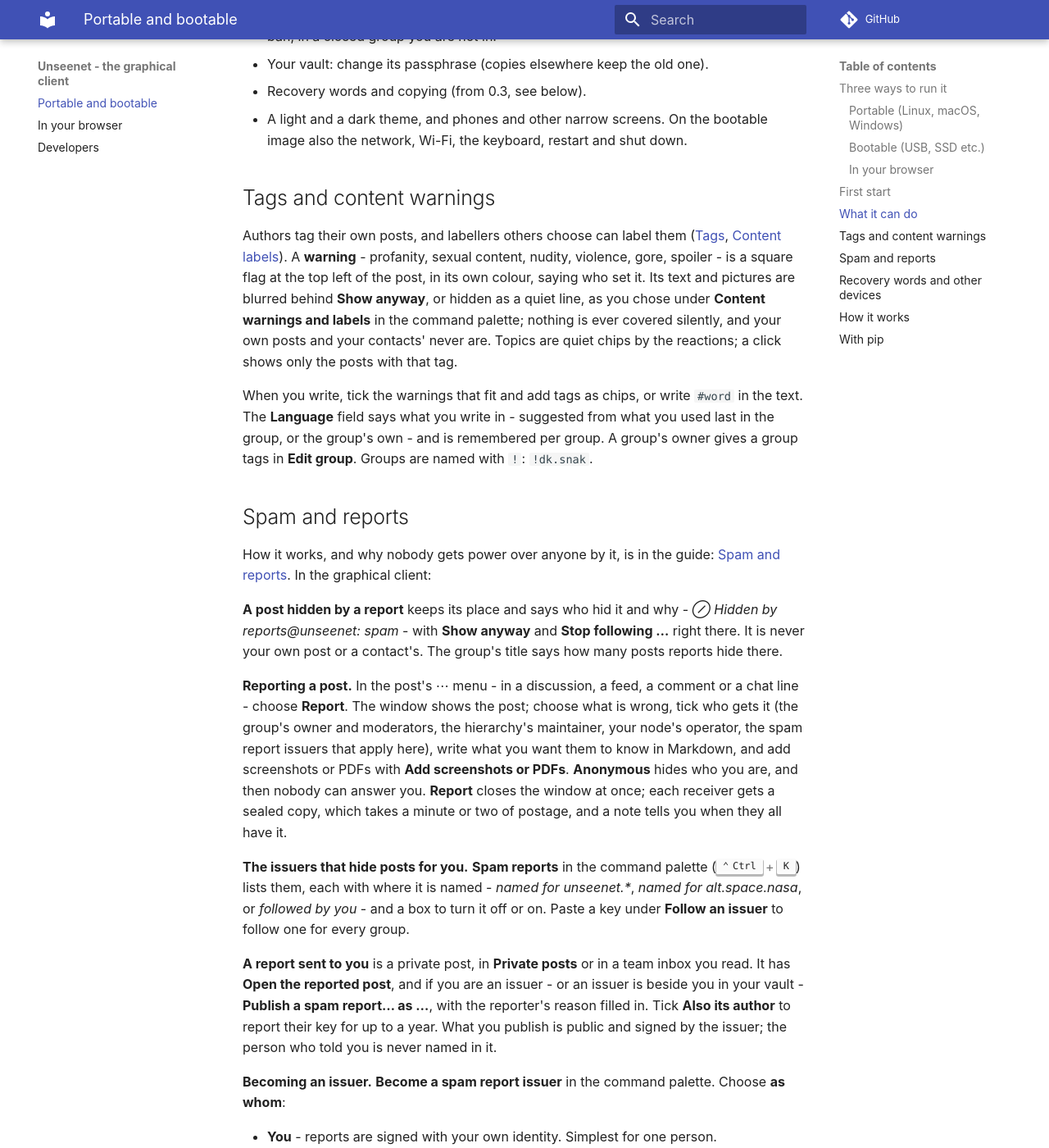
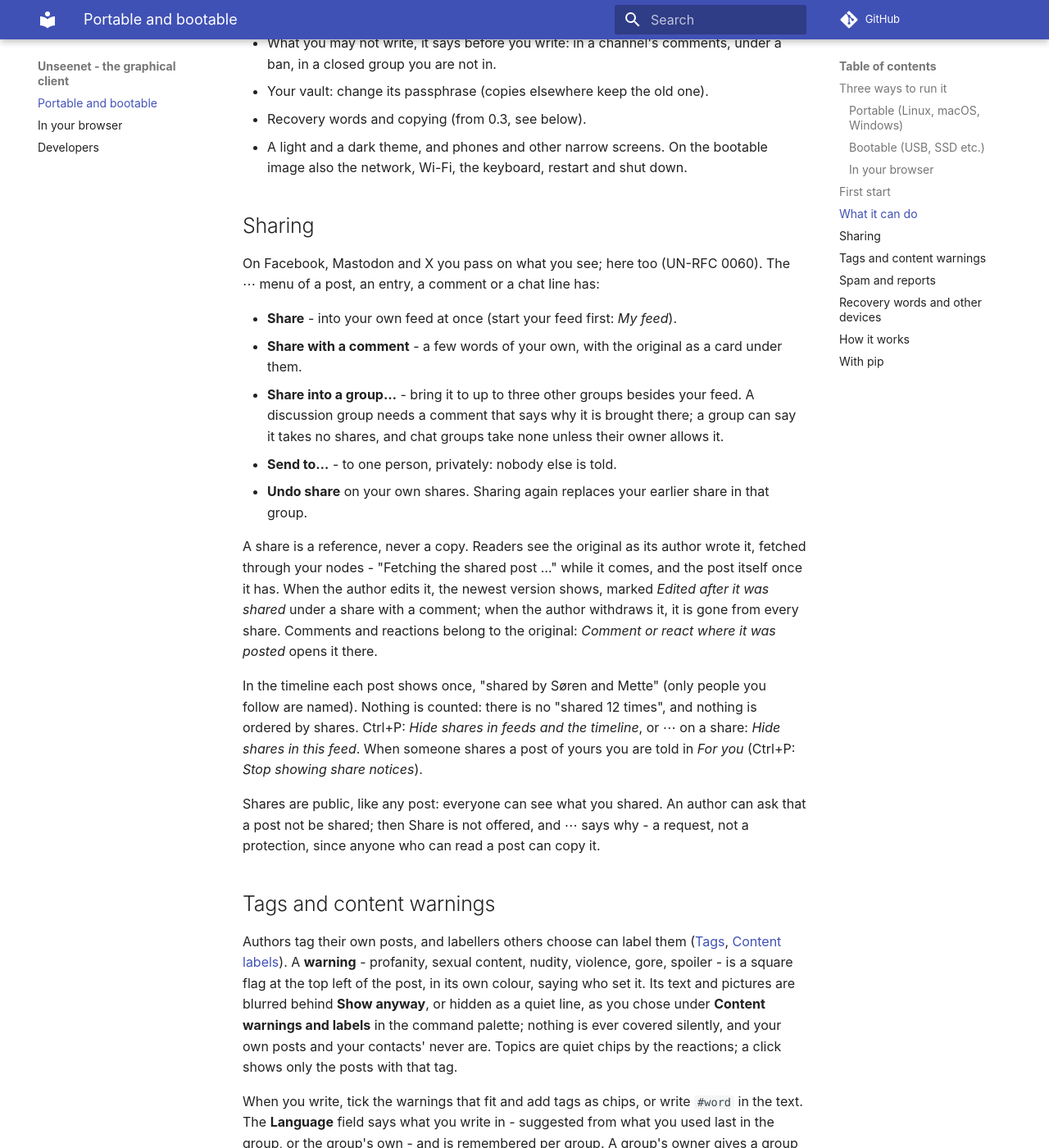
Before and after one commit to unseenet/unseenet-gui, an MkDocs documentation site: the page built from docs/graphical.md, in a window 1280 px wide and 1400 px high, scrolled down 3870 px. Shown: the whole window at 82% size. Built offline with MkDocs 1.6.1 and Material for MkDocs 9.7.7, drawn with Linux system fonts in a browser that asks for light colours; comment, search, counter and statistics services are not loaded; some of the changed text lies outside the part shown.

Commit message:
Sharing: Share, with a comment, into a group, send to; the original as fetched (UN-RFC 0060, #285) (#286)

```diff
--- a/docs/graphical.md
+++ b/docs/graphical.md
@@ -108,7 +108,9 @@
   line without it. Ctrl+P: *Link previews* to turn them off (off from the
   start on the bootable image).
 - Pins, reactions and tables in Markdown; a ⋯ menu on every post
-  and chat line to edit, withdraw, pin or copy its `unseenet:` address.
+  and chat line to share, edit, withdraw, pin or copy its `unseenet:` address.
+- Sharing: into your feed, with a comment, into a group, or to one person
+  (see below).
 - Private chats and posts with anyone, by key; contacts as an address book;
   private profiles shared with one person or a closed group.
 - People: names (`@you`), profiles (an author's name opens theirs; *Your
@@ -125,6 +127,40 @@
 - Recovery words and copying (from 0.3, see below).
 - A light and a dark theme, and phones and other narrow screens. On the
   bootable image also the network, Wi-Fi, the keyboard, restart and shut down.
+
+## Sharing
+
+On Facebook, Mastodon and X you pass on what you see; here too (UN-RFC 0060).
+The ⋯ menu of a post, an entry, a comment or a chat line has:
+
+- **Share** - into your own feed at once (start your feed first: *My feed*).
+- **Share with a comment** - a few words of your own, with the original as a
+  card under them.
+- **Share into a group…** - bring it to up to three other groups besides your
+  feed. A discussion group needs a comment that says why it is brought there;
+  a group can say it takes no shares, and chat groups take none unless their
+  owner allows it.
+- **Send to…** - to one person, privately: nobody else is told.
+- **Undo share** on your own shares. Sharing again replaces your earlier
+  share in that group.
+
+A share is a reference, never a copy. Readers see the original as its author
+wrote it, fetched through your nodes - "Fetching the shared post …" while it
+comes, and the post itself once it has. When the author edits it, the newest
+version shows, marked *Edited after it was shared* under a share with a
+comment; when the author withdraws it, it is gone from every share. Comments
+and reactions belong to the original: *Comment or react where it was posted*
+opens it there.
+
+In the timeline each post shows once, "shared by Søren and Mette" (only people
+you follow are named). Nothing is counted: there is no "shared 12 times", and
+nothing is ordered by shares. Ctrl+P: *Hide shares in feeds and the timeline*,
+or ⋯ on a share: *Hide shares in this feed*. When someone shares a post of
+yours you are told in *For you* (Ctrl+P: *Stop showing share notices*).
+
+Shares are public, like any post: everyone can see what you shared. An author
+can ask that a post not be shared; then Share is not offered, and ⋯ says why -
+a request, not a protection, since anyone who can read a post can copy it.
 
 ## Tags and content warnings
 
--- a/src/unseenet_gui/static/core.js
+++ b/src/unseenet_gui/static/core.js
@@ -136,6 +136,10 @@
     edit_tags: r.edit_tags || null,                   // what an edit starts with (unseenet#733)
     depth: r.depth, attachments: m.attachments || [], identicon: r.identicon || null,
     card: m.card || null,                             // its link card (UN-RFC 0059)
+    // sharing (UN-RFC 0060): what it shares {of, group, plain}, whether it may be shared
+    // (the core's permission, with why not), and who shared it in the timeline
+    share: m.share || null, sharing: m.sharing || null, shared_by: m.shared_by || [],
+    sharePerm: r.share || null,
     pinned: !!r.pinned, address: r.address || "",
     // reactions (UN-RFC 0048): the counts, may you react, and its own group's set
     reactions: r.reactions || [], react: r.react || null, react_offered: r.react_offered || null,
@@ -195,6 +199,8 @@
     moderation: d.moderation, name_requests: d.name_requests, inbox: d.inbox,
     show_blocked: !!st.show_blocked, hide_bots: !!st.hide_bots, pictures: st.pictures !== false,
     link_cards: st.link_cards !== false,   // previews of links (UN-RFC 0059, core 0.6)
+    share_notices: st.share_notices !== false,             // told when shared (UN-RFC 0060)
+    hide_shares: st.hide_shares || { all: false, groups: [] },   // plain shares hidden (0060 5.4)
     state_local: !!st.state_local,
     report_issuer: !!st.report_issuer,   // you publish spam reports (UN-RFC 0045, core 0.6)
     markdown: st.markdown !== false, notices: st.notices || {},
--- a/src/unseenet_gui/static/feeds.js
+++ b/src/unseenet_gui/static/feeds.js
@@ -140,6 +140,7 @@
 
 // One entry of a feed: who, when, the text, pictures, reactions and its comments.
 function entryCard(d, e) {
+  if (e.m.kind === "share" && e.m.share) return sharedEntry(d, e);   // UN-RFC 0060 5.2
   const m = e.m, g = d.group, timeline = isMixed(g);
   const shown = visibleComments(e), hidden = e.comments.length - shown.length;
   const byId = Object.fromEntries(e.comments.map(c => [c.id, c]));
--- a/src/unseenet_gui/static/files.js
+++ b/src/unseenet_gui/static/files.js
@@ -49,7 +49,9 @@
   // the post's own pictures first; its link card then small, as in a chat (UN-RFC 0059 8)
   const own = rest.length || inline.size;
   const card = cardOf(m, chat || !!own);
-  return card || files ? (own ? [files, card] : [card, files]) : null;
+  const shared = shareCard(m, chat);                 // what a share refers to (UN-RFC 0060)
+  if (!card && !files) return shared;
+  return [shared, ...(own ? [files, card] : [card, files])];
 }
 
 // A file on a post: the picture shown, or its name and size with a Save button.
--- a/src/unseenet_gui/static/following.js
+++ b/src/unseenet_gui/static/following.js
@@ -165,6 +165,7 @@
   const n = m.notice;
   if (!n) return;
   markRead([m]);
+  if (n.share) { S.full = false; openShared(n.share, n.in); return; }   // a share notice (0060 8)
   if (!n.followed) { goToGroup(n.ref); return; }
   S.full = false;
   await openGroup(n.group);
@@ -217,6 +218,7 @@
       m.may_edit && m.kind !== "chat" ? ["Edit", () => openEdit(m, g)] : null,
       m.may_withdraw ? ["Withdraw (delete)", () => openWithdraw(m)] : null,
       g.may_pin ? [m.pinned ? "Unpin" : "Pin", () => openPin(m)] : null,
+      ...shareItems(m),                         // share, with a comment, into a group, send to
       m.address && !m.private ? ["Copy address", () => copy(m.address, "The post's address is copied.")] : null,
       m.address && !m.private ? ["Copy web address", () => copyWeb(m.address, "post")] : null,
       m.why ? ["Why is this here?", () => openWhy(m)] : null,
@@ -455,6 +457,7 @@
     // its author, the owner and moderators (UN-RFC 0030 3.2): not past its deadline
     m.may_close_comments && !(m.comments && m.comments.reason === "deadline") ?
       [m.comments && m.comments.reason === "closed" ? "Open comments" : "Close comments", () => openCloseComments(m)] : null,
+    ...shareItems(m),                       // share, with a comment, into a group, send to (0060)
     m.address && !m.private ? ["Copy address", () => copy(m.address, "The address is copied.")] : null,
     m.address && !m.private ? ["Copy web address", () => copyWeb(m.address, "post")] : null,
     ...ruleItems(m),                        // your own rules: why, and the thread's mark
--- a/src/unseenet_gui/static/index.html
+++ b/src/unseenet_gui/static/index.html
@@ -20,6 +20,7 @@
 <script src="/static/markdown.js" defer></script>
 <script src="/static/files.js" defer></script>
 <script src="/static/cards.js" defer></script>
+<script src="/static/shares.js" defer></script>
 <script src="/static/grouprefs.js" defer></script>
 <script src="/static/following.js" defer></script>
 <script src="/static/ripening.js" defer></script>
```
Also changed, not shown: CHANGELOG.md (+13 -0 lines), src/unseenet_gui/static/app.css (+20 -0 lines), src/unseenet_gui/static/profiles.js (+7 -0 lines), src/unseenet_gui/static/shares.js (added, +268 -0 lines), 1 other file.
